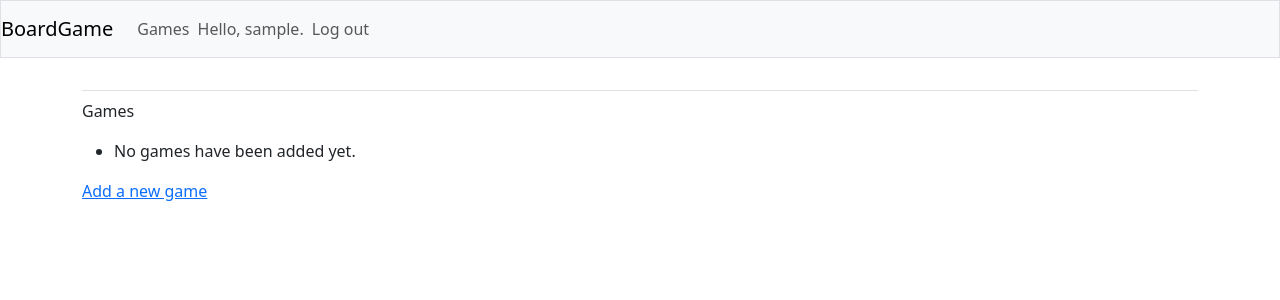
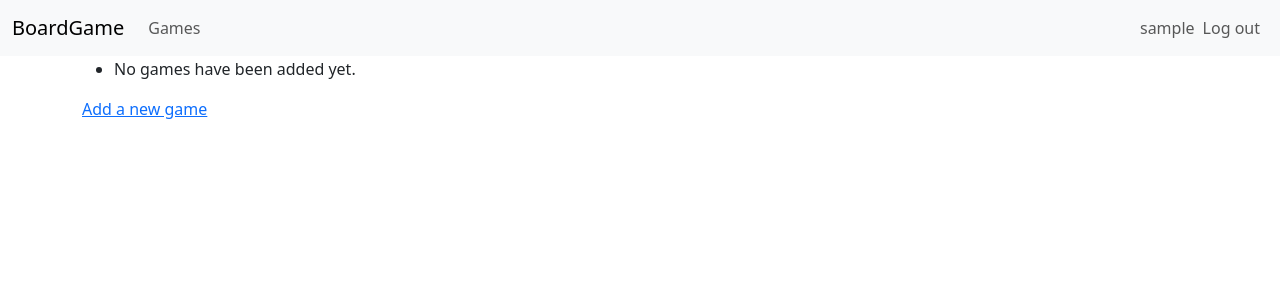
Before and after one commit to kripi-png/DjangoApplicationProgramming, a Django app: page /games/ in a window 1280 px wide. Shown: the top 300 px of the page. Run offline with Django 3.2, Linux system fonts and the light colour scheme; the visitor is signed in with stand-in values (Sample User, id 1); data that the repository does not hold is empty; some libraries are stand-ins or nearby versions.

Commit message:
rewrote the nav section

```diff
--- a/board_game/templates/board_game/base.html
+++ b/board_game/templates/board_game/base.html
@@ -12,38 +12,27 @@
 </head>
 
 <body>
-  <nav class="navbar navbar-expand-md navbar-light bg-light mb-4 border">
-      <a class="navbar-brand" href="{% url 'board_game:index' %}">BoardGame</a>
-
-      <button class="navbar-toggler" type="button" data-toggle="collapse" data-target="#navbarCollapse" aria-controls="navbarCollapse" aria-expanded="false"aria.label="Toggle navigation">
-        <span class="navbar-toggler-icon"></span></button>
-
-      <div class="collapse navbar-collapse" id="navbarCollapse">
-        <ul class="navbar-nav mr-auto">
-          <li class="nav-item">
-            <a class="nav-link" href="{% url 'board_game:games' %}">Games</a>
-          </li>
-        </ul>
-
-        <ul class="navbar-nav ml-auto">
+  <nav class="navbar navbar-expand-lg navbar-light bg-light fixed-top">
+    <div class="container-fluid">
+      <a href="{% url 'board_game:index' %}" class="navbar-brand">BoardGame</a>
+      <button type="button" class="navbar-toggler" data-bs-toggle="collapse" data-bs-target="#navCollapse">
+        <span class="navbar-toggler-icon"></span>
+      </button>
+      <div class="collapse navbar-collapse" id="navCollapse">
+        <div class="navbar-nav">
+          <a href="{% url 'board_game:games' %}" class="nav-item nav-link">Games</a>
+        </div>
+        <div class="navbar-nav ms-auto">
           {% if user.is_authenticated %}
-            <li class="nav-item">
-              <span class="navbar-text" style="display: block;">Hello, {{ user.username }}.</span>
-            </li>
-            <li class="nav-item">
-              <a class="nav-link" href="{% url 'users:logout' %}">Log out</a>
-            </li>
+            <span class="navbar-text">{{ user.username }}</span>
+            <a href="{% url 'users:logout' %}" class="nav-item nav-link">Log out</a>
           {% else %}
-            <li class="nav-item">
-              <a class="nav-link" href="{% url 'users:register' %}">Register</a>
-            </li>
-            <li class="nav-item">
-              <a class="nav-link" href="{% url 'users:login' %}">Log in</a>
-            </li>
+            <a href="{% url 'users:register' %}" class="nav-item nav-link">Register</a>
+            <a href="{% url 'users:login' %}" class="nav-item nav-link">Log in</a>
           {% endif %}
-      </ul>
+        </div>
+      </div>
     </div>
-
   </nav>
   <main role="main" class="container">
     <div class="pb-2 mb-2 border-bottom">
```
